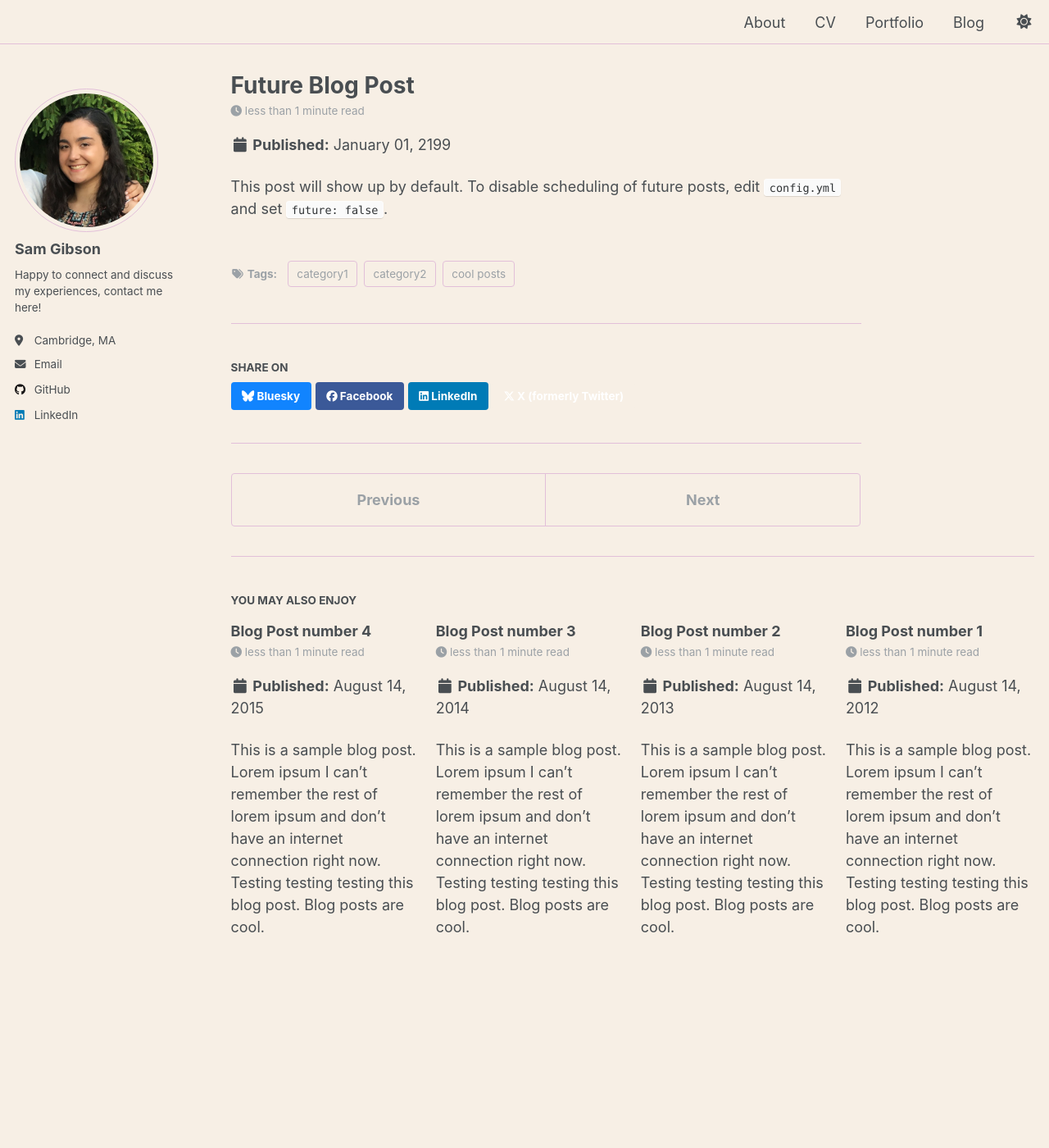
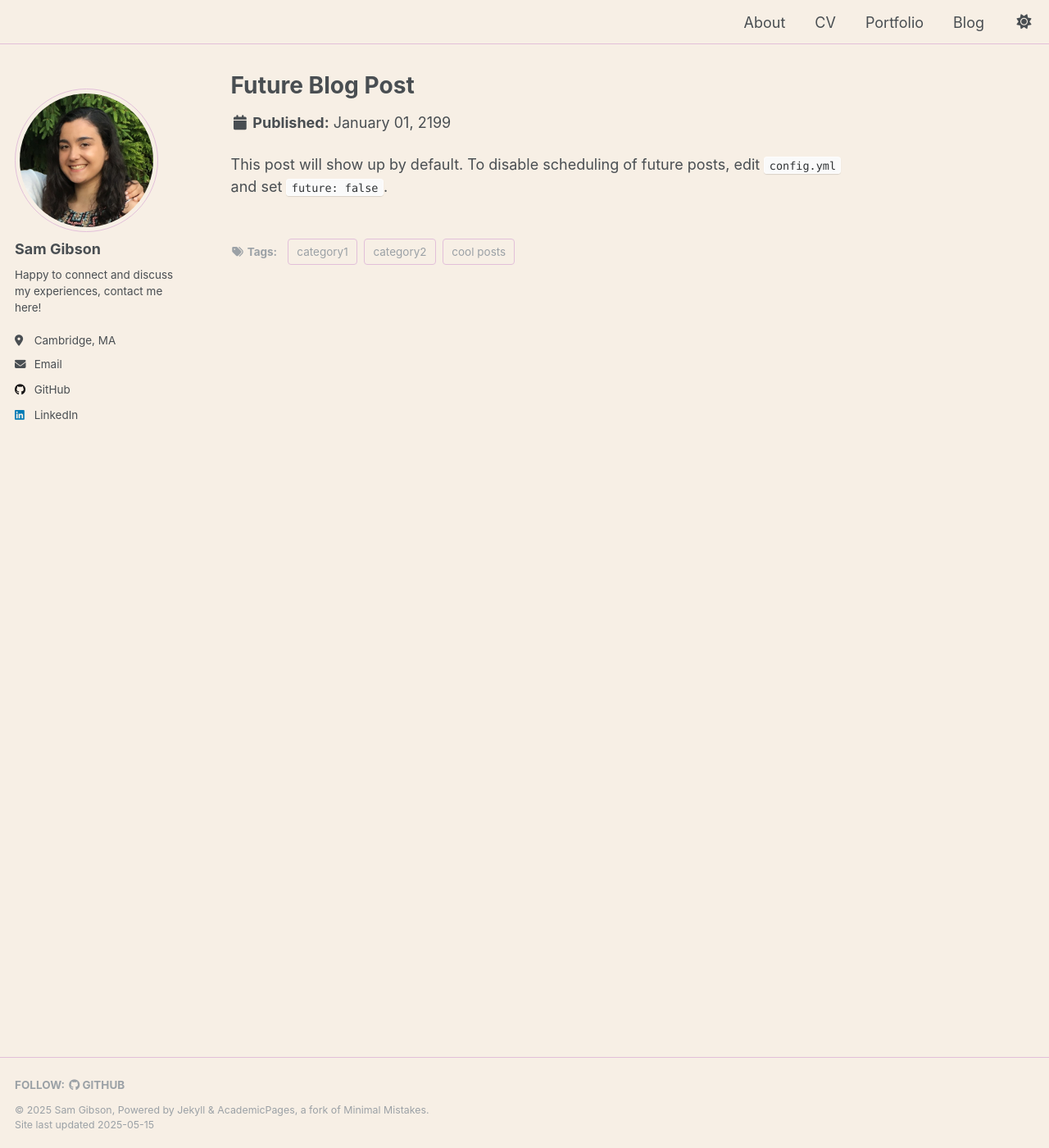
Before and after one commit to smgibson19/smgibson19.github.io, a Jekyll site: the page built from files/example blog posts/2199-01-01-future-post.md, in a window 1280 px wide and 1400 px high. Shown: the whole window at 82% size. Built offline with Jekyll 4.4.1, drawn with Linux system fonts in a browser that asks for light colours.

Commit message:
blog posts

```diff
--- a/_config.yml
+++ b/_config.yml
@@ -89,7 +89,7 @@ author:
 teaser                   :  # filename of teaser fallback teaser image placed in /images/, .e.g. "500x300.png"
 breadcrumbs              : false # true, false (default)
 words_per_minute         : 160
-future                   : true
+future                   : false # blog posts
 read_more                : "disabled" # if enabled, adds "Read more" links to excerpts
 talkmap_link             : false      #change to true to add link to talkmap on talks page
 comments:
--- a/_posts/2012-08-14-blog-post-1.md
+++ /dev/null
@@ -1,20 +0,0 @@
----
-title: 'Blog Post number 1'
-date: 2012-08-14
-permalink: /posts/2012/08/blog-post-1/
-tags:
-  - cool posts
-  - category1
-  - category2
----
-
-This is a sample blog post. Lorem ipsum I can't remember the rest of lorem ipsum and don't have an internet connection right now. Testing testing testing this blog post. Blog posts are cool.
-
-Headings are cool
-======
-
-You can have many headings
-======
-
-Aren't headings cool?
-------
--- a/_posts/2013-08-14-blog-post-2.md
+++ /dev/null
@@ -1,20 +0,0 @@
----
-title: 'Blog Post number 2'
-date: 2013-08-14
-permalink: /posts/2013/08/blog-post-2/
-tags:
-  - cool posts
-  - category1
-  - category2
----
-
-This is a sample blog post. Lorem ipsum I can't remember the rest of lorem ipsum and don't have an internet connection right now. Testing testing testing this blog post. Blog posts are cool.
-
-Headings are cool
-======
-
-You can have many headings
-======
-
-Aren't headings cool?
-------
```
Also changed, not shown: _pages/portfolio.html (+5 -3 lines), _posts/2025-05-01-My-Grad-School-Application-Experience.md (added, +59 -0 lines), _posts/2025-05-15-What-am-I-Doing.md (added, +41 -0 lines), files/example blog posts/2014-08-14-blog-post-3.md (renamed from _posts/2014-08-14-blog-post-3.md), files/example blog posts/2015-08-14-blog-post-4.md (renamed from _posts/2015-08-14-blog-post-4.md), files/example blog posts/2199-01-01-future-post.md (renamed from _posts/2199-01-01-future-post.md).
